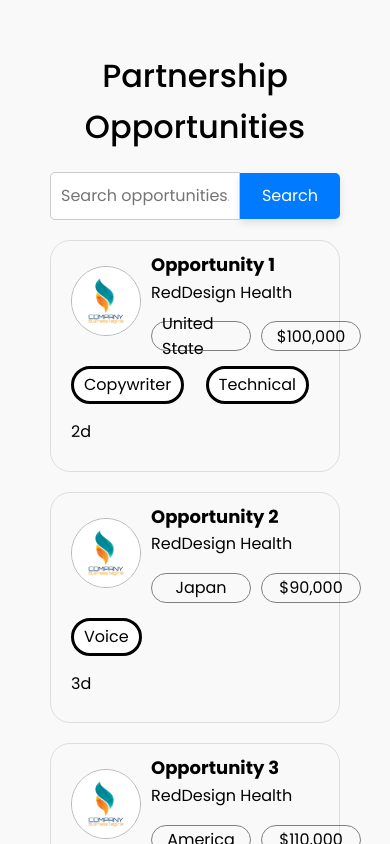
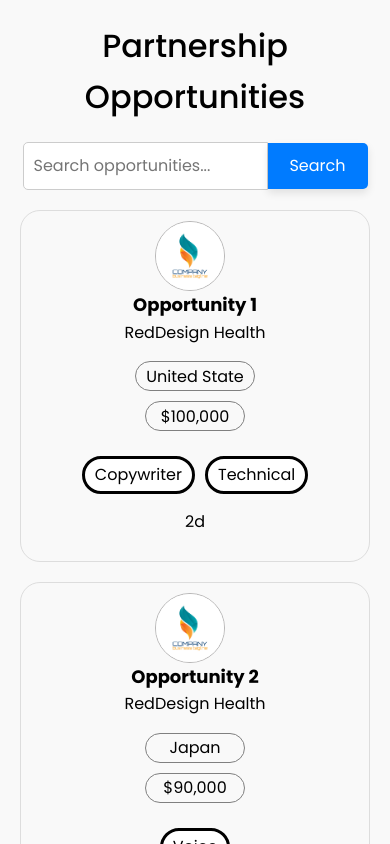
Before and after one commit to tharukshi724/web-site-frontend, a React (Create React App) app: page /PartnershipOpportunities in a window 390 px wide. Shown: the top 844 px of the page. Built offline with nearby package versions, Linux system fonts and the light colour scheme.

Commit message:
joblist changes

```diff
--- a/src/Css/jobList.css
+++ b/src/Css/jobList.css
@@ -1,8 +1,8 @@
 .partnership-opportunities {
     font-family: Arial, sans-serif;
-    margin: 0 ;
+    margin: 0;
     padding: 50px;
-   width: 100%;
+    width: 100%;
 }
 
 .partnership-opportunities h1 {
@@ -23,6 +23,7 @@
     justify-content: center;
     align-items: center;
     margin-bottom: 20px;
+    /* flex-wrap: wrap; */
 }
 
 .search-bar input {
@@ -31,6 +32,7 @@
     border: 1px solid #ccc;
     border-radius: 5px 0 0 5px;
     outline: none;
+    min-width: 200px;
 }
 
 .search-bar button {
@@ -40,7 +42,7 @@
     color: white;
     border-radius: 0 5px 5px 0;
     cursor: pointer;
-    width: 50px
+    width: auto;
 }
 
 .opportunity-list {
@@ -53,21 +55,22 @@
     background-color: #f9f9f9;
     border: 1px solid #ddd;
     border-radius: 20px;
-    padding: 10px 20px ;
+    padding: 10px 20px;
     display: flex;
     align-items: center;
     justify-content: space-between;
     flex-wrap: wrap;
 }
-.imageContent{
+
+.imageContent {
     display: flex;
     align-items: center;
-
-
+    flex-wrap: wrap;
 }
 
 .opportunity-details {
     flex: 1;
+    min-width: 200px;
 }
 
 .tags-column, .posted-column {
@@ -75,6 +78,7 @@
     flex-direction: row;
     align-items: center;
     justify-content: center;
+    flex-wrap: wrap;
 }
 
 .tag {
@@ -82,7 +86,8 @@
     border: 3px solid black;
     border-radius: 20px;
     padding: 3px 10px;
-    margin: 5px 10px 5px 0px;
+    margin: 5px 10px 5px 0;
+    min-width: 50px;
 }
 
 .pagination {
@@ -141,19 +146,39 @@
 
 /* Mobile responsiveness */
 @media (max-width: 768px) {
+    .partnership-opportunities {
+        padding: 20px;
+    }
+
     .opportunity-card {
         flex-direction: column;
-        align-items: flex-start;
+        align-items: center;
+        justify-content:center ;
     }
 
     .tags-column, .posted-column {
         flex-direction: row;
-        justify-content: space-between;
+        justify-content: center;
         width: 100%;
         margin-top: 10px;
     }
 
     .tag {
-        margin: 5
+        margin: 5px;
+    }
+
+    .btnContainer {
+        flex-direction: column;
+        align-items: center
+    }
+
+    .roundBtn {
+        margin-right: 0;
+        margin-bottom: 10px;
+    }
+    .imageContent{
+        flex-direction: column;
+        align-items: center;
+        text-align: center;
     }
 }
```
Also changed, not shown: src/Components/OpportunitiesList.js (+3 -5 lines).
